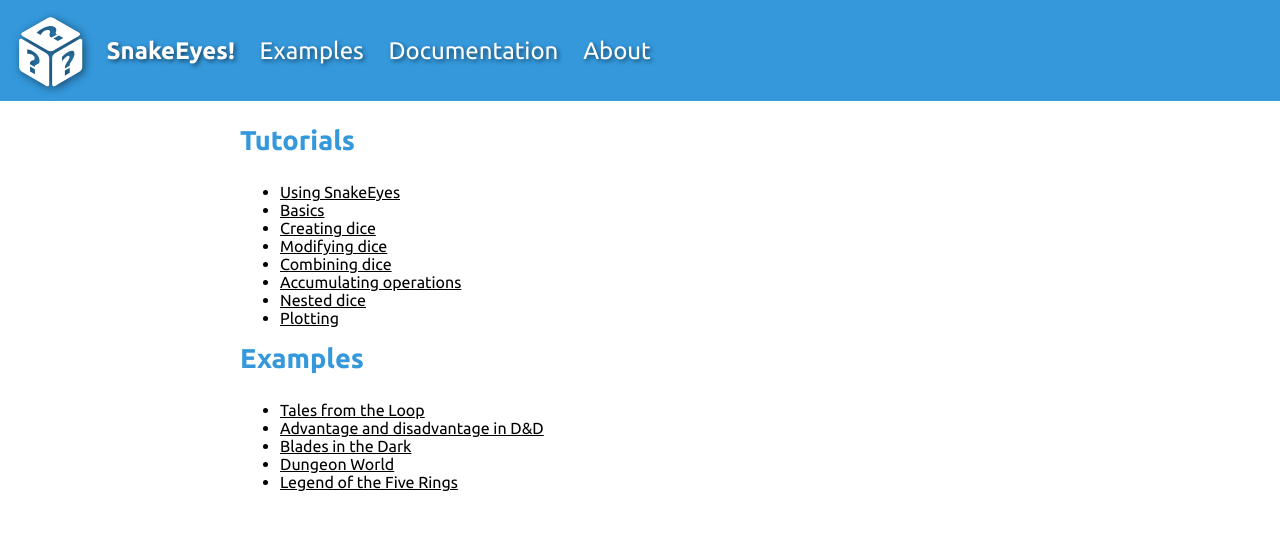
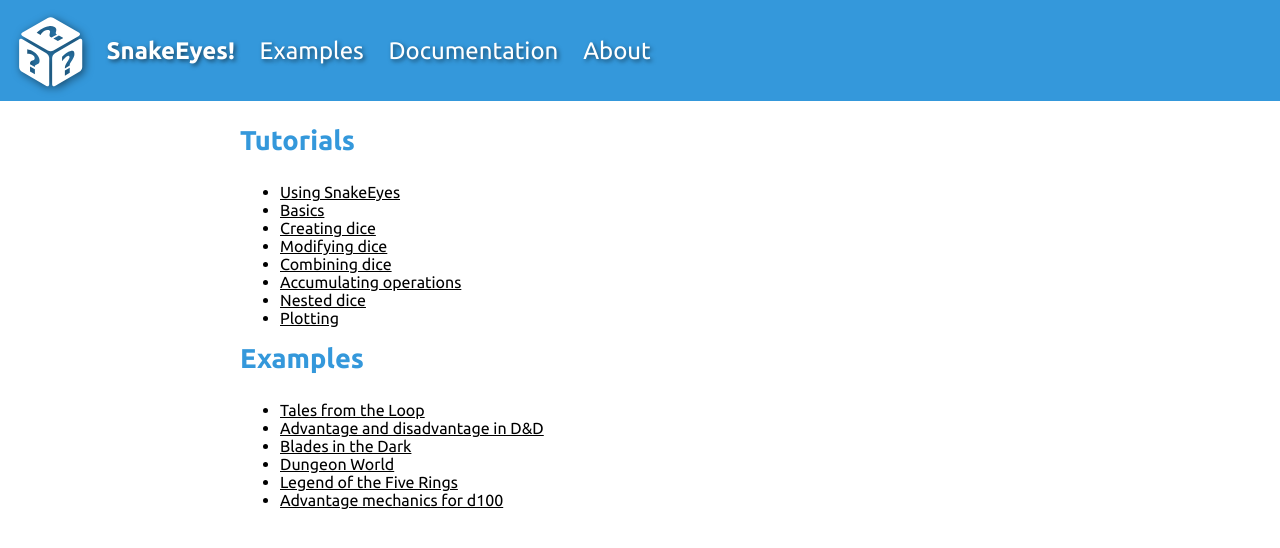
Before and after one commit to Castux/SnakeEyes, a Jekyll site: the page built from examples.md, in a window 1280 px wide. Shown: the top 548 px of the page. Built offline with Jekyll 4.4.1, drawn with Linux system fonts in a browser that asks for light colours.

Commit message:
Added d100 advantage examples

```diff
--- a/examples.md
+++ b/examples.md
@@ -21,3 +21,4 @@ layout: default
 - [Blades in the Dark](/?url=examples/blades.lua)
 - [Dungeon World](/?url=examples/dungeonworld.lua)
 - [Legend of the Five Rings](/?url=examples/l5r.lua)
+- [Advantage mechanics for d100](/?url=examples/d100-advantage.lua)
```
